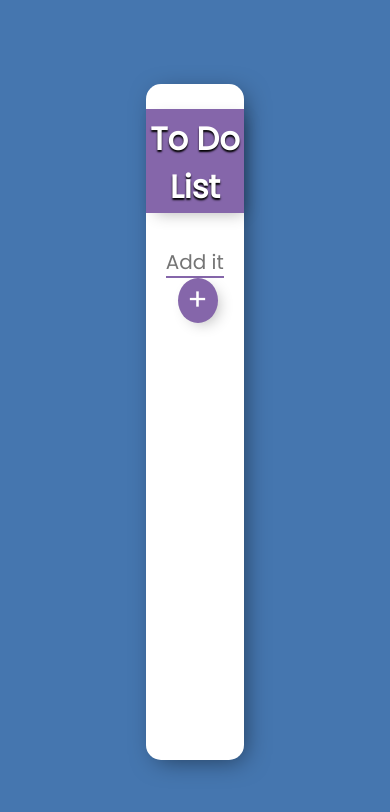
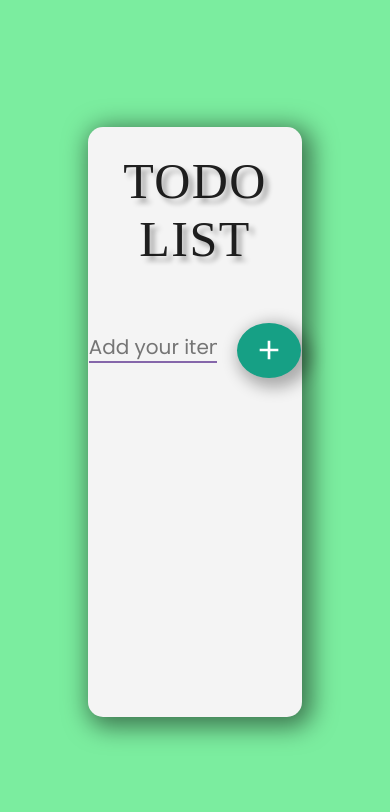
Before and after one commit to vrinda2606/ToDoList, a React (Create React App) app: page / in a window 390 px wide. Shown: the top 812 px of the page. Built offline with nearby package versions, Linux system fonts and the light colour scheme.

Commit message:
initial commit

```diff
--- a/package.json
+++ b/package.json
@@ -3,12 +3,18 @@
   "version": "0.1.0",
   "private": true,
   "dependencies": {
+    "@emotion/react": "^11.11.4",
+    "@emotion/styled": "^11.11.0",
+    "@mui/icons-material": "^5.15.11",
+    "@mui/material": "^5.15.11",
+    "@mui/styled-engine-sc": "^6.0.0-alpha.17",
     "@testing-library/jest-dom": "^5.17.0",
     "@testing-library/react": "^13.4.0",
     "@testing-library/user-event": "^13.5.0",
     "react": "^18.2.0",
     "react-dom": "^18.2.0",
     "react-scripts": "5.0.1",
+    "styled-components": "^6.1.8",
     "web-vitals": "^2.1.4"
   },
   "scripts": {
--- /dev/null
+++ b/src/ListMUI.jsx
@@ -0,0 +1,17 @@
+import React, { useState } from "react";
+import DeleteIcon from '@mui/icons-material/Delete';
+
+const ListMUI = (props) => {
+
+    const [line,setLine] = useState(false);
+    const cutIt = () => {
+        setLine(!line);
+        }
+
+    return (<div className="todo_style">
+        <span onClick={cutIt}><DeleteIcon className="deleteIcon"/></span>
+        <li style={{textDecoration : line? 'line-through' : "none"}}>{props.text}</li>
+    </div>  );
+}
+
+export default ListMUI;
--- /dev/null
+++ b/src/ToDoListMUI.jsx
@@ -0,0 +1,48 @@
+import React, { useState } from "react";
+import {Button} from "@mui/material";  //not default export  so need to use {}
+import AddOutlinedIcon from '@mui/icons-material/AddOutlined';
+import ListMUI from "./ListMUI";
+
+const ToDoListMUI = () => {
+
+    const [item,setItem] = useState("");
+    const [newItem, setNewItem] = useState([]);
+
+    const itemEvent = (e) => {
+        setItem(e.target.value);
+    };
+
+    const listOfItems = () => {
+        setNewItem( (prevValue) => {
+            return [...prevValue,item];
+        });
+        setItem("");
+    };
+
+    return (<>
+        <div className="main_div">
+        <div className="center_div">
+            <br />
+            <h1>ToDo List</h1>
+            <br />
+            <input type="text" placeholder="Add your item" value={item} onChange={itemEvent}/>
+            <Button className="newBtn" onClick={listOfItems}>
+                <AddOutlinedIcon></AddOutlinedIcon>
+            </Button>
+
+            <br />
+            <ol>
+                {newItem.map( (val,index) => {
+                    return <ListMUI
+                                   text = {val}
+                                   key={index} />
+                })
+                }
+            </ol>
+            <br />
+        </div>
+        </div>
+    </>)
+}
+
+export default ToDoListMUI;
--- /dev/null
+++ b/src/toDoListMUI.css
@@ -0,0 +1,218 @@
+@import url('https://fonts.googleapis.com/css2?family=Poppins:wght@200;300;400&display=swap');
+
+
+*{
+
+    box-sizing: border-box;
+
+    padding: 0;
+
+    margin: 0;
+
+    font-family: 'Pacifico', cursive,'Poppins', sans-serif;
+}
+.main_div {
+
+    width: 100%;
+
+    height: 100vh;
+
+    background: #7bed9f;
+
+    display: flex;
+
+    flex-direction: row;
+
+    justify-content: center;
+
+    align-items: center;
+
+    text-align: center;
+
+    }
+
+    .center_div {
+
+    width: 25%;
+
+    height: 70vh;
+
+    background-color: #f4f4f4;
+
+    box-shadow: 5px 5px 25px 5px rgba(0, 0, 0, 0.5);
+
+    border-radius: 15px;
+
+    }
+
+    h1 {
+
+    color: rgba(0, 0, 0, 0.87);
+
+    font-size: 50px;
+
+    margin-bottom: 30px;
+
+    min-width: 64px;
+
+    box-sizing: border-box;
+
+    font-family: "Comfortaa", cursive;
+
+    /* plz subscibe to thapatechnical channel */
+
+    font-weight: 500;
+
+    border-radius: 4px;
+
+    letter-spacing: 0.02857em;
+
+    text-transform: uppercase;
+    text-shadow: 5px 5px 5px rgba(0,0,0,0.3);
+    }
+
+    input {
+
+    text-align: center;
+
+    height: 30px;
+
+    border: none;
+
+    background: transparent;
+
+    font-size: 20px;
+
+    font-weight: 500;
+
+    width: 60%;
+
+    border-bottom: 2px solid #8566aa;
+
+    outline: none;
+
+    margin-right: 20px;
+    }
+    .newBtn {
+
+    width: 50px;
+
+    height: 55px;
+
+    background-color: #16a085 !important;
+
+    color: white !important;
+
+    box-shadow: 5px 5px 15px 5px rgba(0, 0, 0, 0.3);
+
+    border-radius: 50% !important;
+
+    }
+    .newBtn:hover {
+
+    color: #16a085 !important;
+
+    background: white !important;
+    }
+    .MuiSvgIcon-root {
+
+    width: 2rem !important;
+
+    height: 2rem !important;
+    }
+    ol{
+    margin-top:30px;
+    }
+    ol li {
+    padding-left : 0px;
+    text-align : left;
+    font-size: 20px;
+
+    font-weight: 500;
+
+    min-height: 40px;
+
+    display: flex;
+
+    align-items: center;
+
+    color: #8566aa;
+    text-transform : capitalize;
+    list-style : none;
+    }
+    .todo_style {
+
+    display: flex;
+
+    flex-direction: row;
+
+    justify-content: left;
+
+    align-items: center;
+
+    }
+    .todo_style .deleteIcon {
+
+    width: 25px;
+
+    height: 25px;
+
+    display: flex;
+
+    justify-content: center;
+
+    align-items: center;
+    background-color: #8566aa;
+
+    border-radius: 50%;
+
+    margin: 0 15px 0 35px;
+
+    padding: 5px;
+
+    color: aliceblue;
+
+    box-shadow: 5px 5px 15px -5px rgba(0, 0, 0, 0.3);
+    }
+    .todo_style .deleteIcon:hover {
+
+    background-color: transparent;
+
+    color: crimson;
+
+    box-shadow: 5px 5px 15px -5px rgba(255, 0, 0, 0.5);
+    }
+
+    .todo_style .fa-times:hover .list_style {
+    color: crimson;
+    }
+    @media (max-width: 768px) {
+
+    .center_div {
+
+    width: 55%;
+
+    }
+
+    todo_style .fa-times {
+    margin: 0 15px 0 15px;
+
+    display: flex;
+
+    justify-content: center;
+
+    align-items: center;
+    }
+    button {
+
+    margin-left: 5px;
+
+    min-height: 40px;
+
+    width: 40px;
+
+    color: #fff;
+
+    font-size: 30px;
+    }
+    }
```
Also changed, not shown: src/index.js (+6 -2 lines), 1 other file (tests, documents, lock files or other folders).
